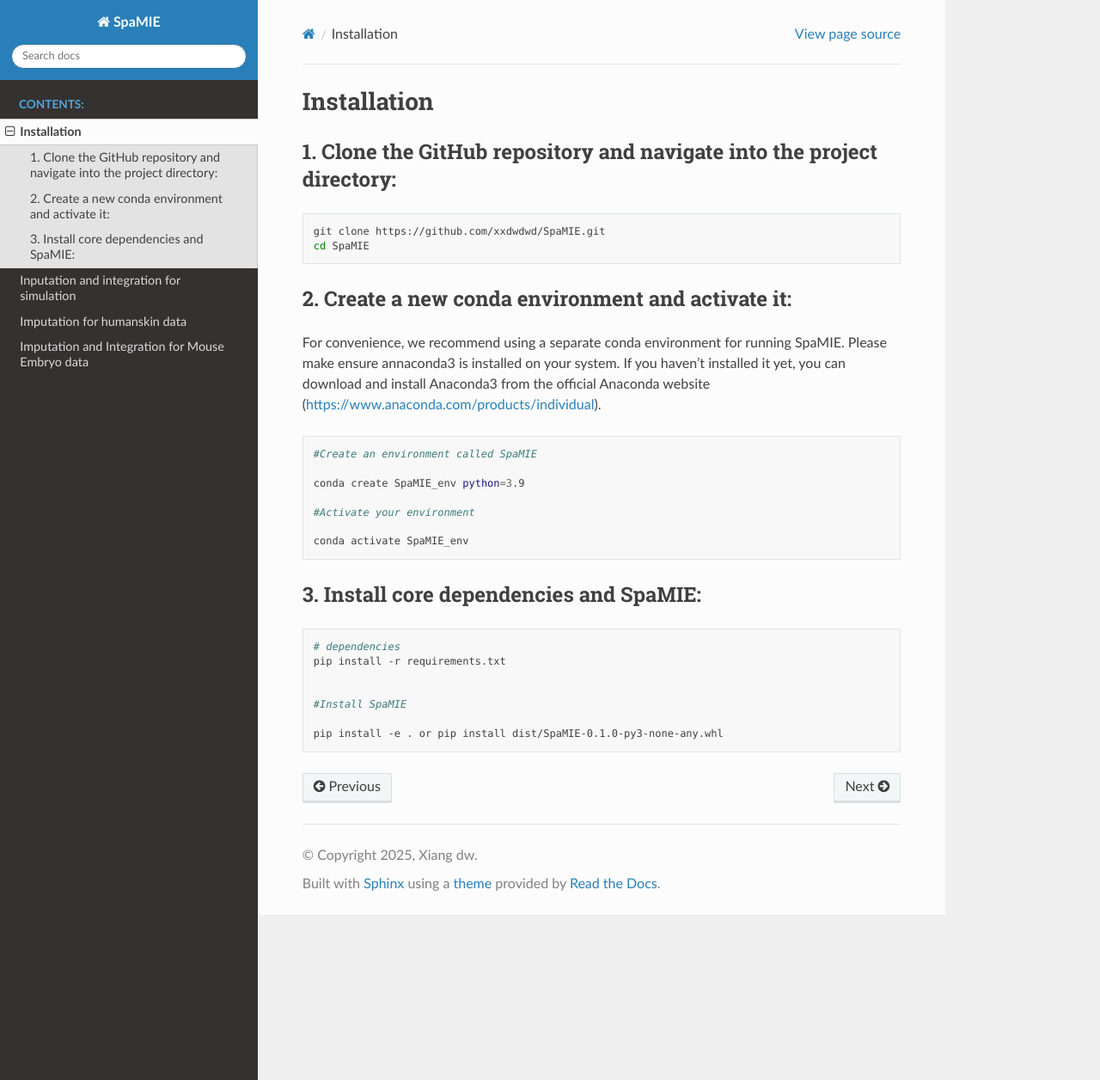
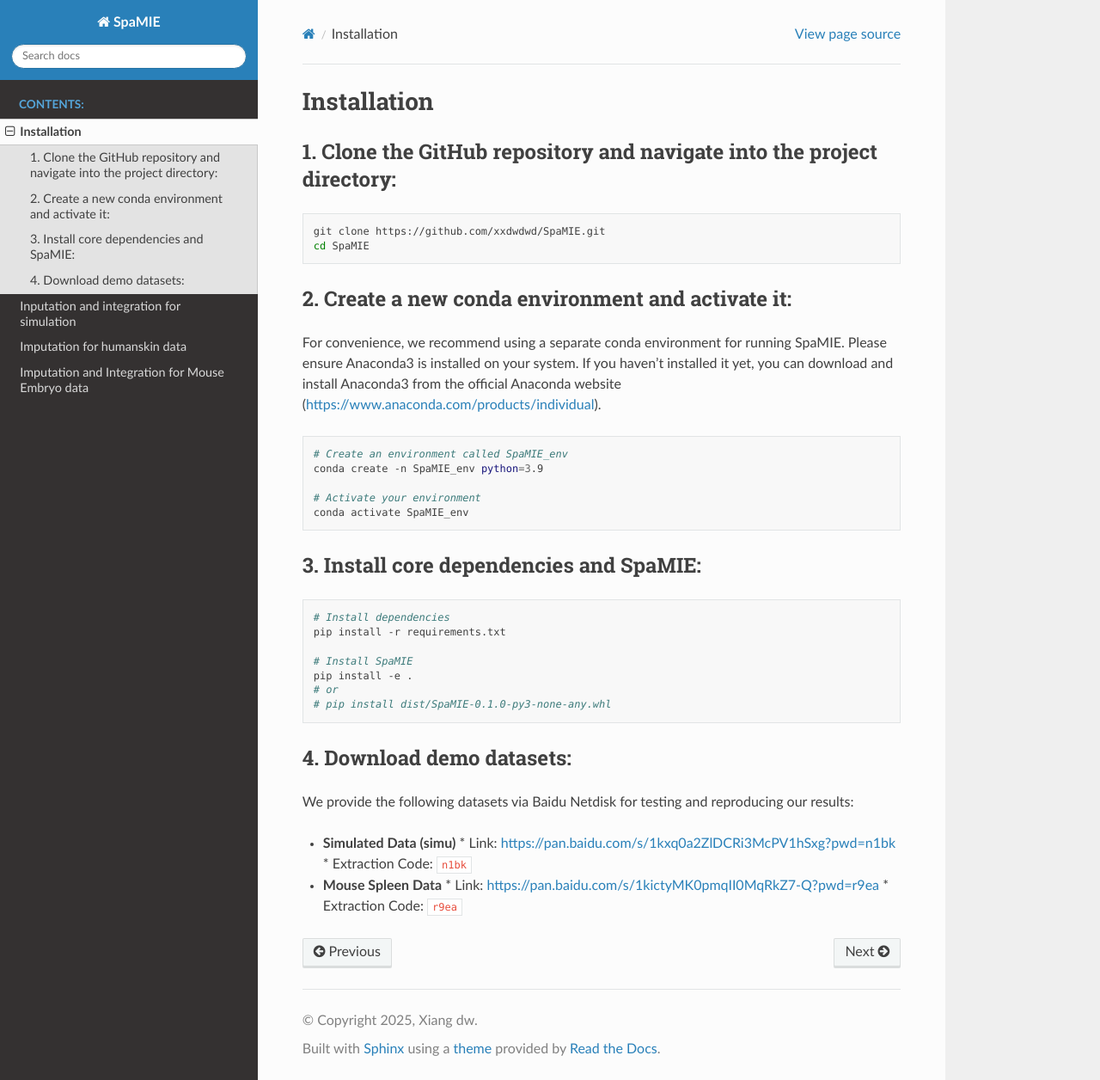
Before and after one commit to xxdwdwd/SpaMIE_tutorials, a Sphinx documentation site: the page built from docs/source/Installation.rst, in a window 1280 px wide and 1256 px high. Shown: the whole window at 86% size. Built offline with Sphinx 7.4.7 and the Read the Docs theme 3.1.0, drawn with Linux system fonts in a browser that asks for light colours; pages that are not in the unit, such as notebooks, are missing from menus.

Commit message:
Update Installation.rst

```diff
--- a/docs/source/Installation.rst
+++ b/docs/source/Installation.rst
@@ -1,9 +1,8 @@
-
 Installation
 ============
 
 1. Clone the GitHub repository and navigate into the project directory:
----------------------
+-----------------------------------------------------------------------
 
 .. code-block:: bash
 
@@ -12,29 +11,40 @@
 
 
 2. Create a new conda environment and activate it:
-------------
-For convenience, we recommend using a separate conda environment for running SpaMIE. Please make ensure annaconda3 is installed on your system. If you haven't installed it yet, you can download and install Anaconda3 from the official Anaconda website (https://www.anaconda.com/products/individual).
+--------------------------------------------------
+For convenience, we recommend using a separate conda environment for running SpaMIE. Please ensure Anaconda3 is installed on your system. If you haven't installed it yet, you can download and install Anaconda3 from the official Anaconda website (https://www.anaconda.com/products/individual).
 
 .. code-block:: bash
 
-   #Create an environment called SpaMIE
+   # Create an environment called SpaMIE_env
+   conda create -n SpaMIE_env python=3.9
 
-   conda create SpaMIE_env python=3.9
-
-   #Activate your environment
-
+   # Activate your environment
    conda activate SpaMIE_env
 
 
 3. Install core dependencies and SpaMIE:
-------------
+----------------------------------------
 
 .. code-block:: bash
 
-   # dependencies
+   # Install dependencies
    pip install -r requirements.txt
 
+   # Install SpaMIE
+   pip install -e .
+   # or
+   # pip install dist/SpaMIE-0.1.0-py3-none-any.whl
 
-   #Install SpaMIE
 
-   pip install -e . or pip install dist/SpaMIE-0.1.0-py3-none-any.whl
+4. Download demo datasets:
+--------------------------
+We provide the following datasets via Baidu Netdisk for testing and reproducing our results:
+
+* **Simulated Data (simu)**
+  * Link: https://pan.baidu.com/s/1kxq0a2ZlDCRi3McPV1hSxg?pwd=n1bk
+  * Extraction Code: ``n1bk``
+
+* **Mouse Spleen Data**
+  * Link: https://pan.baidu.com/s/1kictyMK0pmqII0MqRkZ7-Q?pwd=r9ea
+  * Extraction Code: ``r9ea``
```
